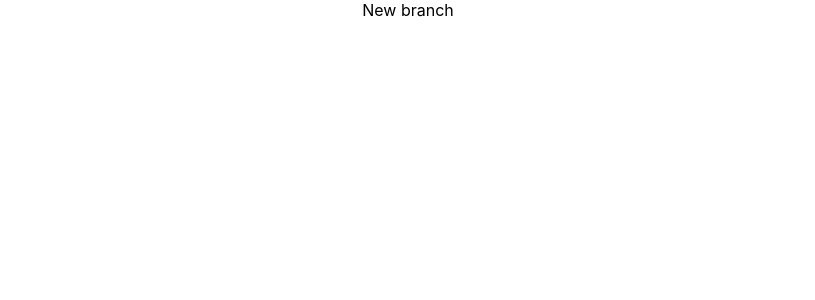
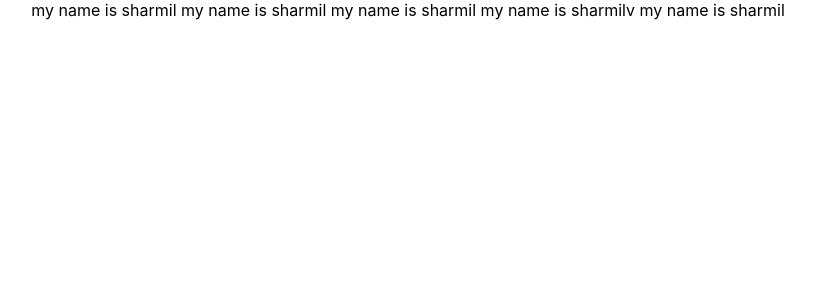
Before and after one commit to kathiriyasharmil/32, a React (Create React App) app: page / in a window 1280 px wide. Shown: the top 300 px of the page, without its empty margins (232-1047 px from the left). Built offline with nearby package versions, Linux system fonts and the light colour scheme.

Commit message:
this is my sam 10 commit

```diff
--- a/src/App.js
+++ b/src/App.js
@@ -4,7 +4,11 @@ import './App.css';
 function App() {
   return (
     <div className="App">
-    New branch
+      my name is sharmil
+      my name is sharmil
+      my name is sharmil
+      my name is sharmilv
+      my name is sharmil
     </div>
   );
 }
```
